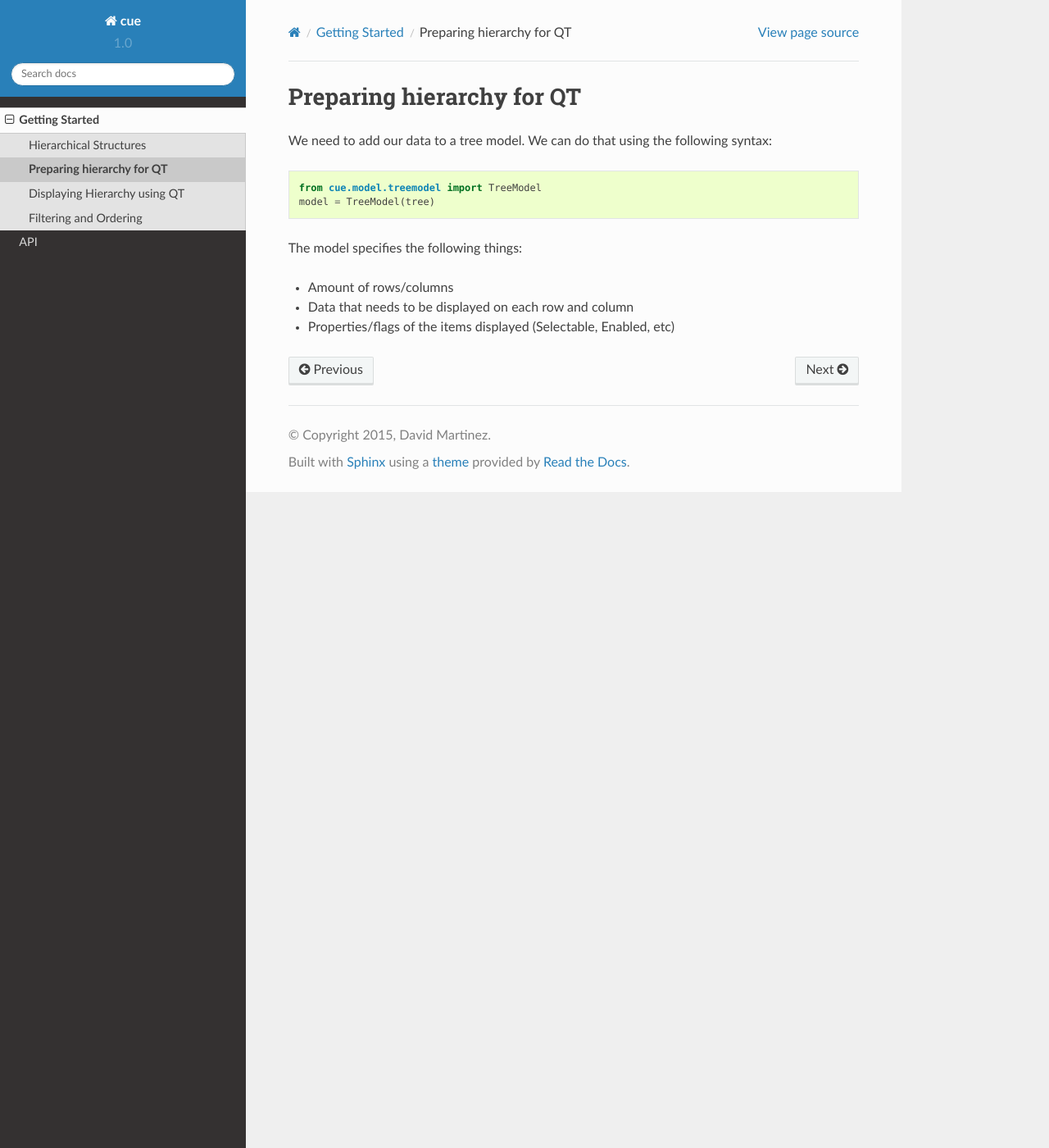
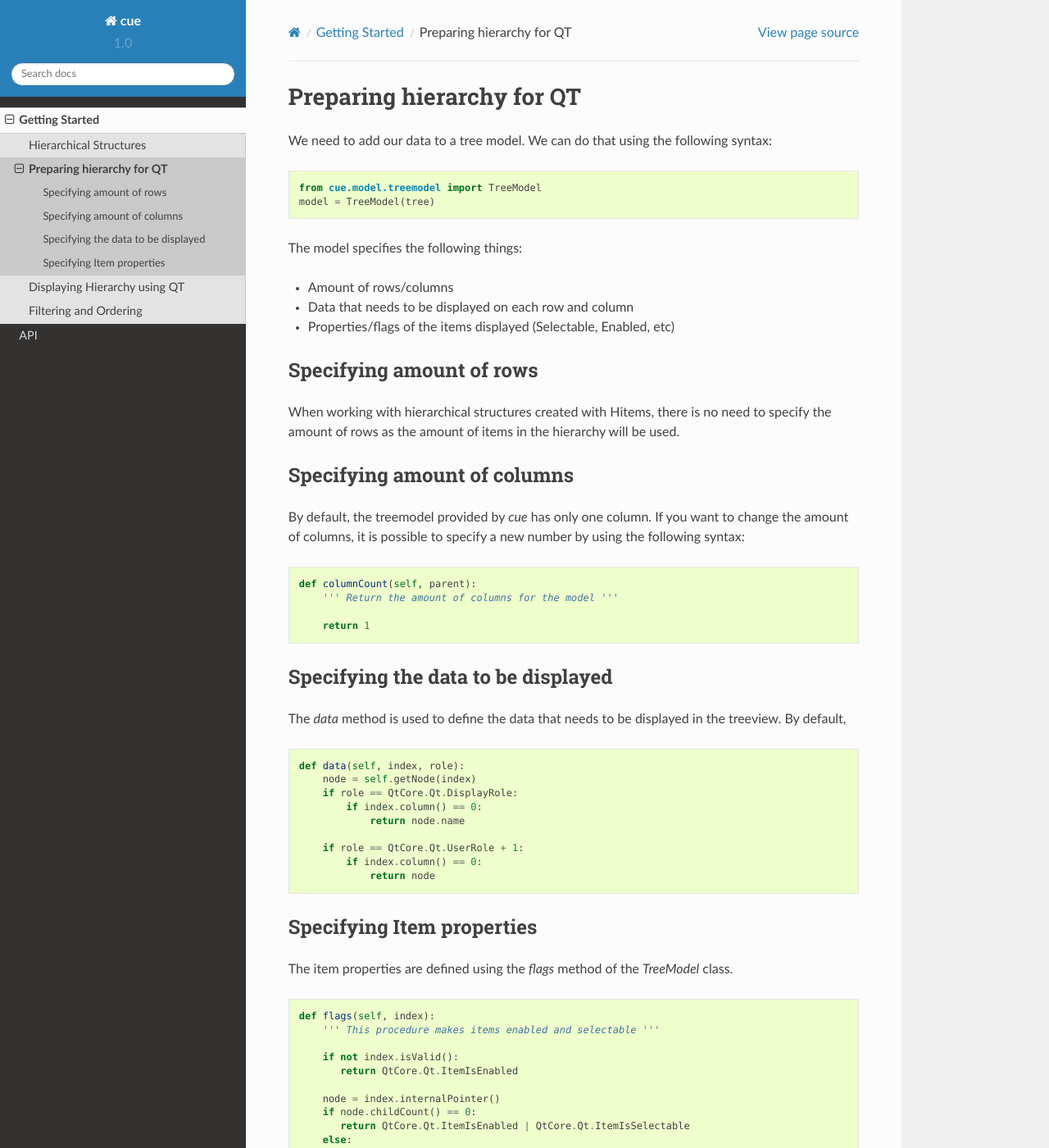
Before and after one commit to elusive-ideas/cue, a Sphinx documentation site: the page built from doc/treemodel.rst, in a window 1280 px wide and 1400 px high. Shown: the whole window at 82% size. Built offline with Sphinx 7.4.7 and the Read the Docs theme 2.0.0, drawn with Linux system fonts in a browser that asks for light colours; some of the changed text lies outside the part shown.

Commit message:
Updated documentation for the tree model

```diff
--- a/doc/treemodel.rst
+++ b/doc/treemodel.rst
@@ -14,3 +14,62 @@ The model specifies the following things:
 - Amount of rows/columns
 - Data that needs to be displayed on each row and column
 - Properties/flags of the items displayed (Selectable, Enabled, etc)
+
+Specifying amount of rows
+-------------------------
+
+When working with hierarchical structures created with Hitems, there is no need
+to specify the amount of rows as the amount of items in the hierarchy will be
+used.
+
+Specifying amount of columns
+----------------------------
+
+By default, the treemodel provided by `cue` has only one column. If you want to
+change the amount of columns, it is possible to specify a new number by using
+the following syntax:
+
+.. code-block:: python
+
+   def columnCount(self, parent):
+       ''' Return the amount of columns for the model '''
+
+       return 1
+
+Specifying the data to be displayed
+-----------------------------------
+
+The `data` method is used to define the data that needs to be displayed in the
+treeview. By default,
+
+.. code-block:: python
+
+   def data(self, index, role):
+       node = self.getNode(index)
+       if role == QtCore.Qt.DisplayRole:
+           if index.column() == 0:
+               return node.name
+
+       if role == QtCore.Qt.UserRole + 1:
+           if index.column() == 0:
+               return node
+
+Specifying Item properties
+--------------------------
+
+The item properties are defined using the `flags` method of the `TreeModel`
+class.
+
+.. code-block:: python
+
+   def flags(self, index):
+       ''' This procedure makes items enabled and selectable '''
+
+       if not index.isValid():
+          return QtCore.Qt.ItemIsEnabled
+
+       node = index.internalPointer()
+       if node.childCount() == 0:
+          return QtCore.Qt.ItemIsEnabled | QtCore.Qt.ItemIsSelectable
+       else:
+          return QtCore.Qt.ItemIsEnabled
```
